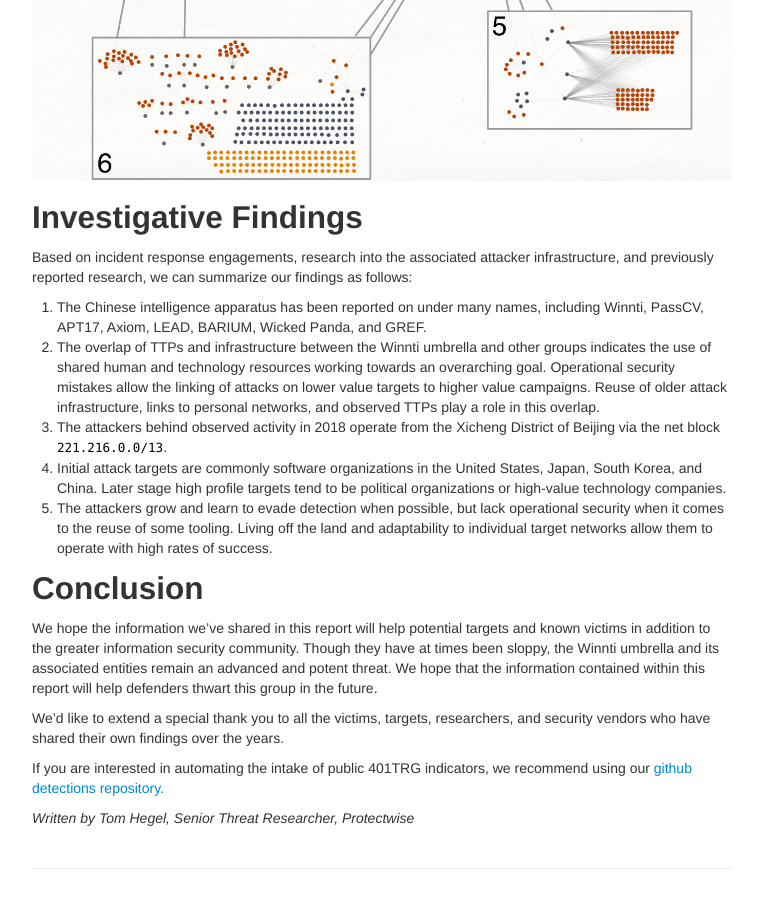
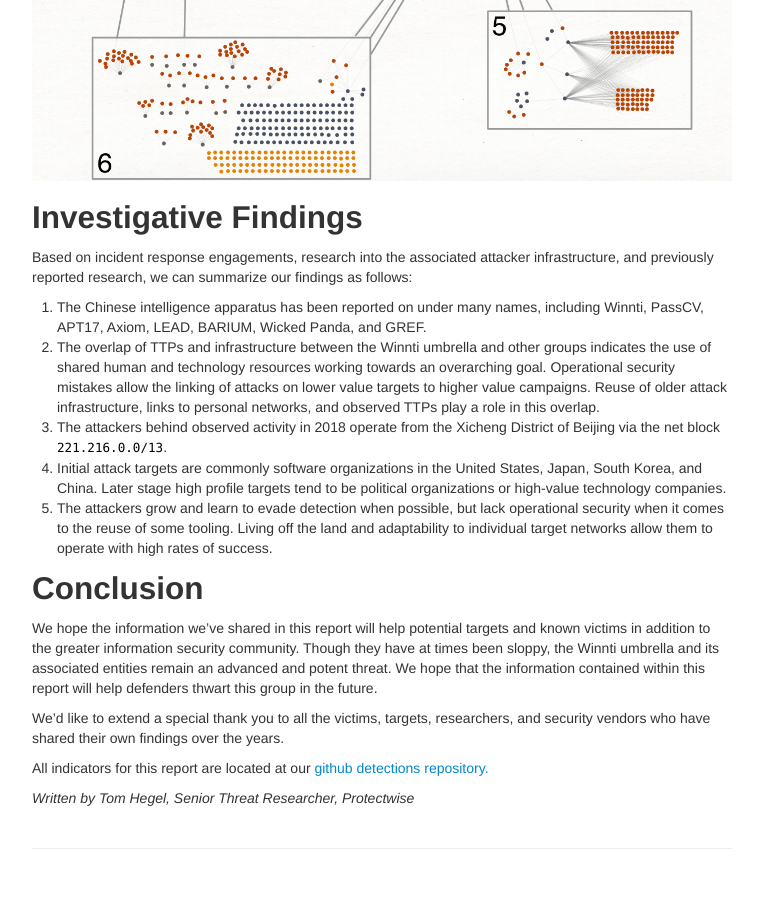
Before and after one commit to 401trg/401trg.github.io, a Jekyll site: the page built from pages/burning-umbrella.md, in a window 1280 px wide and 900 px high, scrolled down 8543 px. Shown: the whole window, without its empty margins (258-1019 px from the left). Built offline with Jekyll 4.4.1, drawn with Linux system fonts in a browser that asks for light colours.

Commit message:
Update burning-umbrella.md

```diff
--- a/pages/burning-umbrella.md
+++ b/pages/burning-umbrella.md
@@ -157,6 +157,6 @@ We hope the information we’ve shared in this report will help potential target
 
 We’d like to extend a special thank you to all the victims, targets, researchers, and security vendors who have shared their own findings over the years.
 
-If you are interested in automating the intake of public 401TRG indicators, we recommend using our [github detections repository.](https://github.com/401trg/detections)
+All indicators for this report are located at our [github detections repository.](https://github.com/401trg/detections)
 
 *Written by Tom Hegel, Senior Threat Researcher, Protectwise*
```
